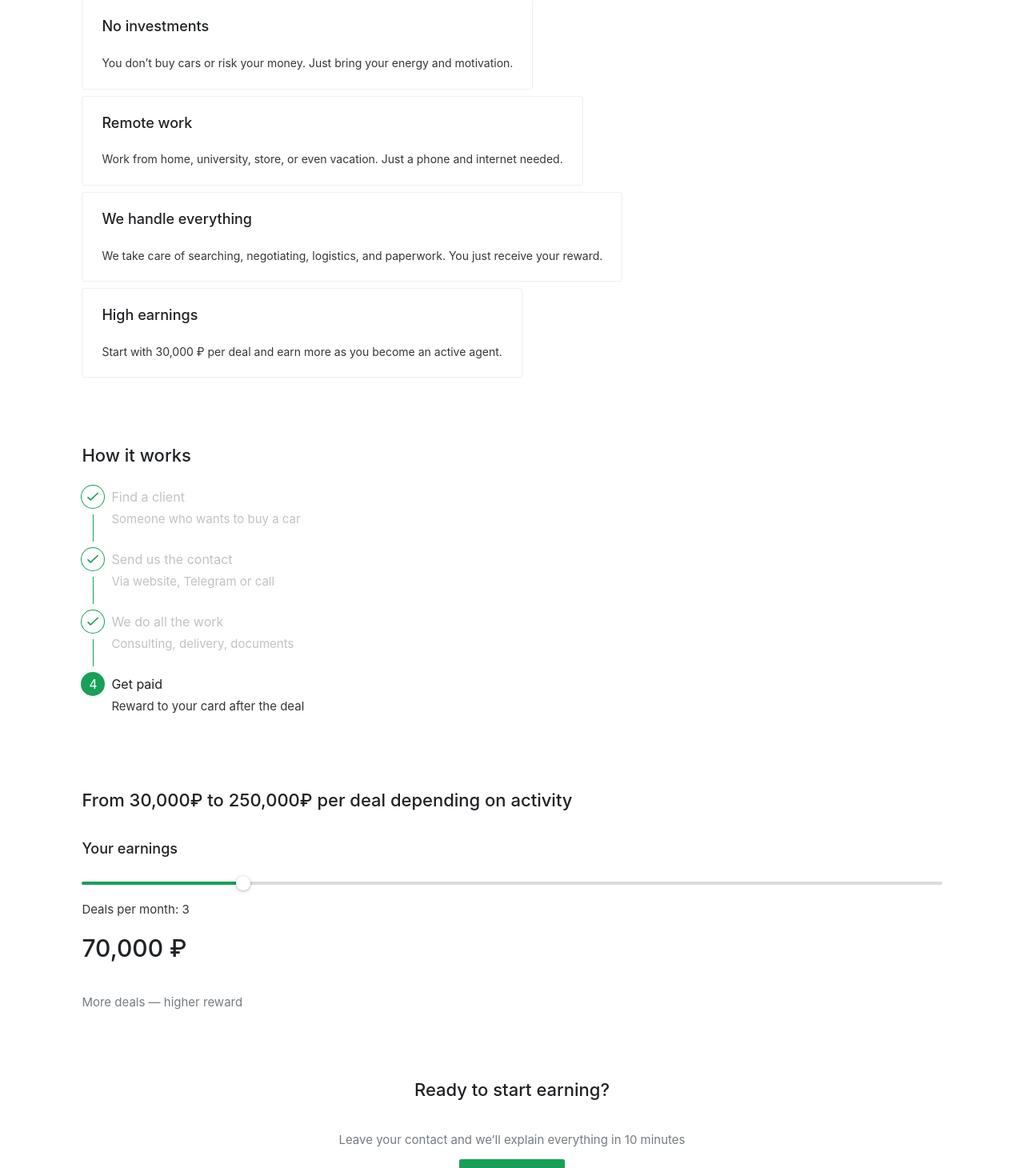
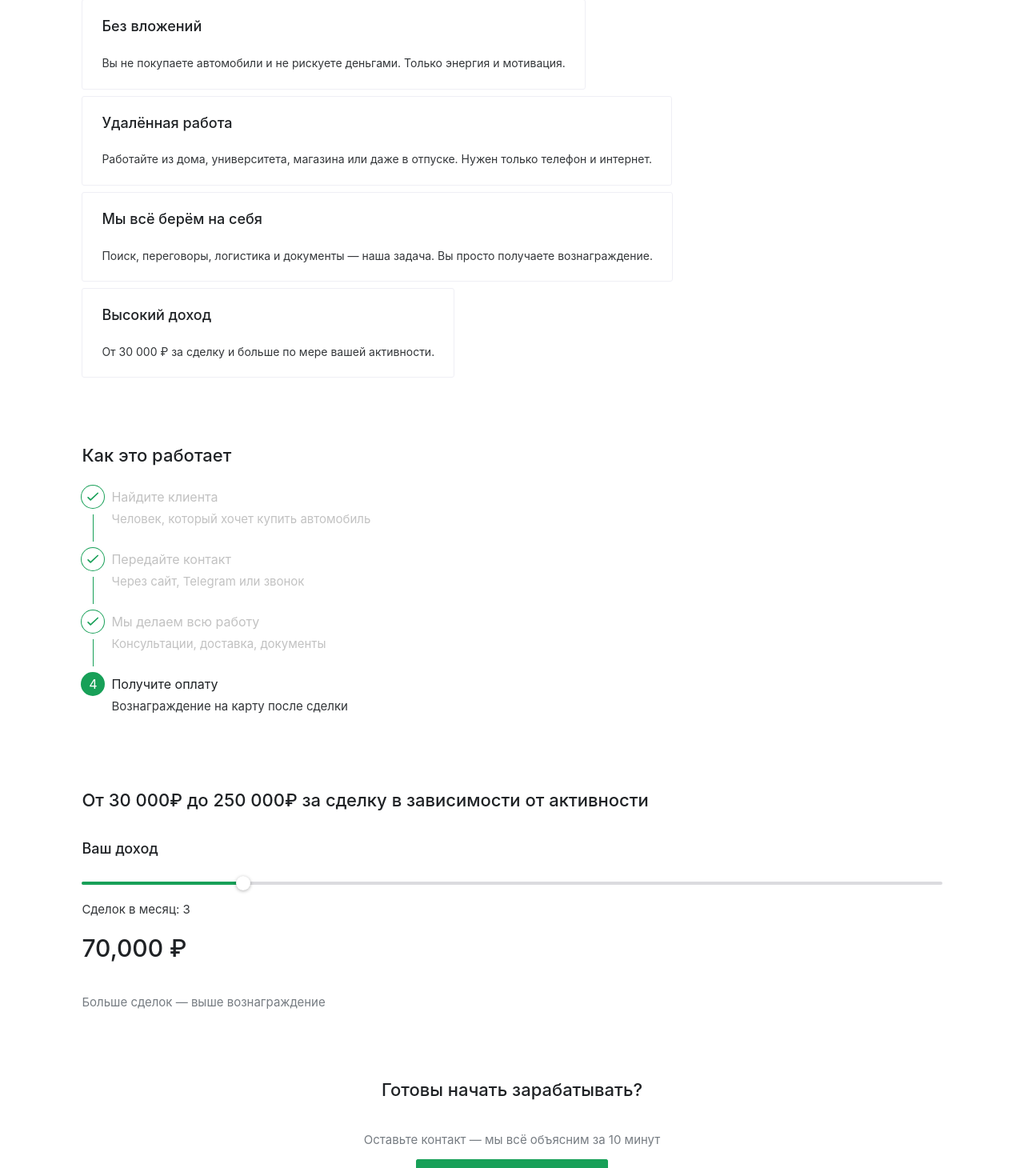
Before and after one commit to Valerij2000/avtoraketa-app, a Vue app: page / in a window 1280 px wide. Shown: the part 563-2023 px from the top of the page at 80% size. Built offline with nearby package versions, Linux system fonts and the light colour scheme.

Commit message:
localization for main page has done

```diff
--- a/src/components/sections/CallToActionSection.vue
+++ b/src/components/sections/CallToActionSection.vue
@@ -1,20 +1,34 @@
 <template>
   <SectionWrapper>
     <n-space vertical align="center" size="large">
-      <n-h2>Ready to start earning?</n-h2>
+      <n-h2>{{ t("cta.title") }}</n-h2>
 
-      <n-text depth="3">
-        Leave your contact and we’ll explain everything in 10 minutes
+      <n-text depth="3" class="subtitle">
+        {{ t("cta.subtitle") }}
+        <strong style="white-space: nowrap">
+          {{ t("cta.subtitleStrong") }}
+        </strong>
       </n-text>
 
-      <ButtonApply :text="buttonApplyText"></ButtonApply>
+      <ButtonApply :text="t('cta.button')"></ButtonApply>
     </n-space>
   </SectionWrapper>
 </template>
 
 <script setup>
+import { useI18n } from "vue-i18n";
 import SectionWrapper from "../common/SectionWrapper.vue";
 import ButtonApply from "../common/ButtonApply.vue";
 
+const { t } = useI18n();
+
 const buttonApplyText = "Join the team";
 </script>
+
+<style scoped>
+.subtitle {
+  display: block;
+  margin: 0 auto;
+  text-align: center;
+}
+</style>
--- a/src/components/sections/EarningsSection.vue
+++ b/src/components/sections/EarningsSection.vue
@@ -1,28 +1,32 @@
 <template>
   <SectionWrapper>
-    <n-h2>From 30,000₽ to 250,000₽ per deal depending on activity</n-h2>
-    <n-h3>Your earnings</n-h3>
+    <n-h2> {{ t("earnings.title") }} </n-h2>
+    <n-h3>{{ t("earnings.subtitle") }}</n-h3>
 
     <n-space vertical size="large">
       <n-slider v-model:value="deals" :min="1" :max="12" :step="1" />
 
       <n-text>
-        Deals per month: <strong>{{ deals }}</strong>
+        {{ t("earnings.dealsLabel") }}: <strong>{{ deals }}</strong>
       </n-text>
 
       <n-h1>
         {{ formattedEarnings }}
       </n-h1>
-      <n-text depth="3"> More deals — higher reward </n-text>
+      <n-text depth="3"> {{ t("earnings.hint") }} </n-text>
     </n-space>
   </SectionWrapper>
 </template>
 
 <script setup>
 import { ref, computed } from "vue";
+import { useI18n } from "vue-i18n";
 import SectionWrapper from "../common/SectionWrapper.vue";
 
+const { t } = useI18n();
+
 const deals = ref(3);
+
 const earningsOptions = [
   30000, 50000, 70000, 90000, 110000, 130000, 150000, 170000, 190000, 210000,
   230000, 250000,
@@ -36,7 +40,7 @@ const earnings = computed(() => {
 
 // presentation concern not business logic
 const formattedEarnings = computed(() => {
-  return `${earnings.value.toLocaleString()} ₽`;
+  return `${earnings.value.toLocaleString()} ${t("earnings.currency")}`;
 });
 </script>
 
--- a/src/components/sections/HowItWorksSection.vue
+++ b/src/components/sections/HowItWorksSection.vue
@@ -1,30 +1,47 @@
 <template>
   <SectionWrapper>
-    <n-h2>How it works</n-h2>
+    <n-h2> {{ t("howItWorks.title") }} </n-h2>
 
     <n-steps vertical :current="4">
       <n-step
-        title="Find a client"
-        description="Someone who wants to buy a car"
-      />
-      <n-step
-        title="Send us the contact"
-        description="Via website, Telegram or call"
-      />
-      <n-step
-        title="We do all the work"
-        description="Consulting, delivery, documents"
-      />
-      <n-step
-        title="Get paid"
-        description="Reward to your card after the deal"
+        v-for="step in steps"
+        :key="step.key"
+        :title="step.title"
+        :description="step.description"
       />
     </n-steps>
   </SectionWrapper>
 </template>
 
 <script setup>
+import { computed } from "vue";
+import { useI18n } from "vue-i18n";
 import SectionWrapper from "../common/SectionWrapper.vue";
+
+const { t } = useI18n();
+
+const steps = computed(() => [
+  {
+    key: "find",
+    title: t("howItWorks.steps.find.title"),
+    description: t("howItWorks.steps.find.description"),
+  },
+  {
+    key: "send",
+    title: t("howItWorks.steps.send.title"),
+    description: t("howItWorks.steps.send.description"),
+  },
+  {
+    key: "work",
+    title: t("howItWorks.steps.work.title"),
+    description: t("howItWorks.steps.work.description"),
+  },
+  {
+    key: "paid",
+    title: t("howItWorks.steps.paid.title"),
+    description: t("howItWorks.steps.paid.description"),
+  },
+]);
 </script>
 
 <style scoped></style>
--- a/src/components/sections/WhyUsSection.vue
+++ b/src/components/sections/WhyUsSection.vue
@@ -1,30 +1,19 @@
 <template>
   <SectionWrapper>
     <n-space vertical size="large">
-      <n-h2>Why work with Autoraketa?</n-h2>
+      <n-h2>{{ t("why.title") }}</n-h2>
       <n-text depth="3">
-        From the first day, you can start earning without risk or investment.
+        {{ t("why.subtitle") }}
       </n-text>
 
       <n-space justify="space-between" wrap>
-        <n-card title="No investments" bordered>
-          You don’t buy cars or risk your money. Just bring your energy and
-          motivation.
-        </n-card>
-
-        <n-card title="Remote work" bordered>
-          Work from home, university, store, or even vacation. Just a phone and
-          internet needed.
-        </n-card>
-
-        <n-card title="We handle everything" bordered>
-          We take care of searching, negotiating, logistics, and paperwork. You
-          just receive your reward.
-        </n-card>
-
-        <n-card title="High earnings" bordered>
-          Start with 30,000 ₽ per deal and earn more as you become an active
-          agent.
+        <n-card
+          v-for="item in cards"
+          :key="item.key"
+          :title="item.title"
+          bordered
+        >
+          {{ item.text }}
         </n-card>
       </n-space>
     </n-space>
@@ -32,7 +21,34 @@
 </template>
 
 <script setup>
+import { computed } from "vue";
+import { useI18n } from "vue-i18n";
 import SectionWrapper from "../common/SectionWrapper.vue";
+
+const { t } = useI18n();
+
+const cards = computed(() => [
+  {
+    key: "noInvestments",
+    title: t("why.cards.noInvestments.title"),
+    text: t("why.cards.noInvestments.text"),
+  },
+  {
+    key: "remote",
+    title: t("why.cards.remote.title"),
+    text: t("why.cards.remote.text"),
+  },
+  {
+    key: "fullSupport",
+    title: t("why.cards.fullSupport.title"),
+    text: t("why.cards.fullSupport.text"),
+  },
+  {
+    key: "earnings",
+    title: t("why.cards.earnings.title"),
+    text: t("why.cards.earnings.text"),
+  },
+]);
 </script>
 
 <style scoped>
--- a/src/i18n/en.js
+++ b/src/i18n/en.js
@@ -6,8 +6,70 @@ export default {
     join: "Join",
   },
   hero: {
-    title: "Earn from 30,000₽ per deal — Become an Autoraketa agent",
+    title: "Earn from 30,000₽ per deal — Become an Avtoraketa agent",
     subtitle: "Ozon for cars — we handle the hard work, you earn.",
     button: "Join the team",
   },
+  why: {
+    title: "Why work with Avtoraketa?",
+    subtitle:
+      "From the first day, you can start earning without risk or investment.",
+
+    cards: {
+      noInvestments: {
+        title: "No investments",
+        text:
+          "You don’t buy cars or risk your money. Just bring your energy and motivation.",
+      },
+      remote: {
+        title: "Remote work",
+        text:
+          "Work from home, university, store, or even vacation. Just a phone and internet needed.",
+      },
+      fullSupport: {
+        title: "We handle everything",
+        text:
+          "We take care of searching, negotiating, logistics, and paperwork. You just receive your reward.",
+      },
+      earnings: {
+        title: "High earnings",
+        text:
+          "Start with 30,000 ₽ per deal and earn more as you become an active agent.",
+      },
+    },
+  },
+  howItWorks: {
+    title: "How it works",
+    steps: {
+      find: {
+        title: "Find a client",
+        description: "Someone who wants to buy a car",
+      },
+      send: {
+        title: "Send us the contact",
+        description: "Via website, Telegram or call",
+      },
+      work: {
+        title: "We do all the work",
+        description: "Consulting, delivery, documents",
+      },
+      paid: {
+        title: "Get paid",
+        description: "Reward to your card after the deal",
+      },
+    },
+  },
+  earnings: {
+    title: "From 30,000₽ to 250,000₽ per deal depending on activity",
+    subtitle: "Your earnings",
+    dealsLabel: "Deals per month",
+    hint: "More deals — higher reward",
+    currency: "₽",
+  },
+  cta: {
+    title: "Ready to start earning?",
+    subtitle: "Leave your contact and we’ll explain everything ",
+    subtitleStrong: "in 10 minutes",
+    button: "Join the team",
+  },
 };
--- a/src/i18n/ru.js
+++ b/src/i18n/ru.js
@@ -6,9 +6,71 @@ export default {
     join: "Присоединиться",
   },
   hero: {
-    title: "Зарабатывайте от 30,000₽ с каждой сделки — станьте агентом Autoraketa",
+    title: "Зарабатывайте от 30,000₽ с каждой сделки — станьте агентом Avtoraketa",
     subtitle:
       "Ozon для автомобилей — мы берём сложную работу на себя, вы зарабатываете.",
     button: "Присоединиться к команде",
   },
+   why: {
+    title: "Почему стоит работать с Avtoraketa?",
+    subtitle:
+      "С первого дня вы можете зарабатывать без рисков и вложений.",
+
+    cards: {
+      noInvestments: {
+        title: "Без вложений",
+        text:
+          "Вы не покупаете автомобили и не рискуете деньгами. Только энергия и мотивация.",
+      },
+      remote: {
+        title: "Удалённая работа",
+        text:
+          "Работайте из дома, университета, магазина или даже в отпуске. Нужен только телефон и интернет.",
+      },
+      fullSupport: {
+        title: "Мы всё берём на себя",
+        text:
+          "Поиск, переговоры, логистика и документы — наша задача. Вы просто получаете вознаграждение.",
+      },
+      earnings: {
+        title: "Высокий доход",
+        text:
+          "От 30 000 ₽ за сделку и больше по мере вашей активности.",
+      },
+    },
+  },
+  howItWorks: {
+    title: "Как это работает",
+    steps: {
+      find: {
+        title: "Найдите клиента",
+        description: "Человек, который хочет купить автомобиль",
+      },
+      send: {
+        title: "Передайте контакт",
+        description: "Через сайт, Telegram или звонок",
+      },
+      work: {
+        title: "Мы делаем всю работу",
+        description: "Консультации, доставка, документы",
+      },
+      paid: {
+        title: "Получите оплату",
+        description: "Вознаграждение на карту после сделки",
+      },
+    },
+  },
+  earnings: {
+    title: "От 30 000₽ до 250 000₽ за сделку в зависимости от активности",
+    subtitle: "Ваш доход",
+    dealsLabel: "Сделок в месяц",
+    hint: "Больше сделок — выше вознаграждение",
+    currency: "₽",
+  },
+  cta: {
+    title: "Готовы начать зарабатывать?",
+    subtitle: "Оставьте контакт — мы всё объясним",
+    subtitleStrong: "за 10 минут",
+    button: "Присоединиться к команде",
+  },
 };
--- a/src/pages/Apply.vue
+++ b/src/pages/Apply.vue
@@ -1,7 +1,7 @@
 <template>
   <SectionWrapper>
     <Breadcrumbs :items="breadcrumbs" />
-    <n-h2>Join Autoraketa</n-h2>
+    <n-h2>Join Avtoraketa</n-h2>
 
     <n-form :model="form" :rules="rules" ref="formRef" class="form-apply">
       <n-form-item label="Name and Surname" path="name">
```
